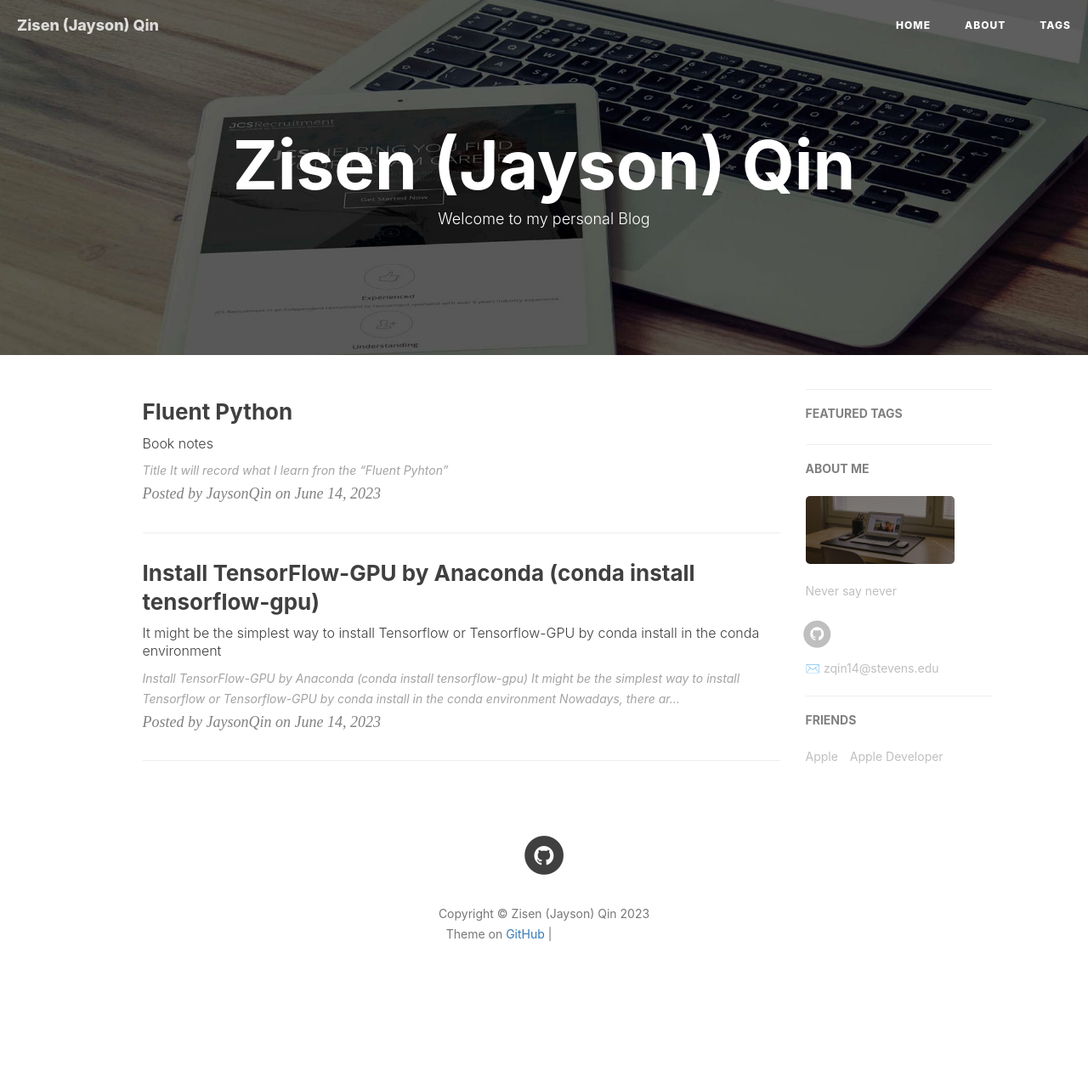
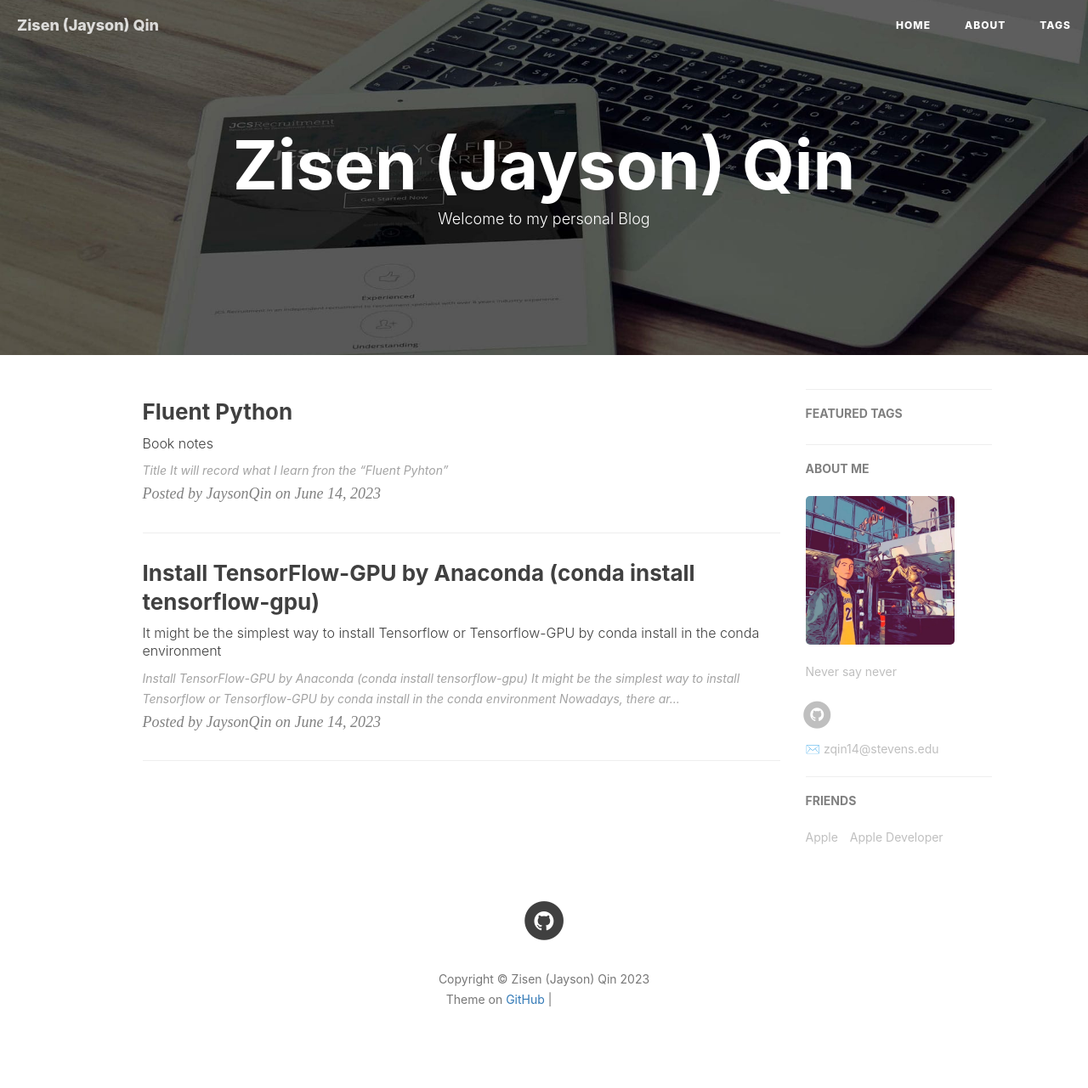
Before and after one commit to JaysonQin/JaysonQin.github.io, a Jekyll site: the page built from index.html, in a window 1280 px wide. Shown: the whole page at 85% size. Built offline with Jekyll 4.4.1, drawn with Linux system fonts in a browser that asks for light colours; nearby versions of some CDN libraries; the list of posts is cut into pages by our own code; comment, search, counter and statistics services are not loaded; before the commit the page ends 1204 px from its top, so only the background shows below that; grey boxes are pictures that could not be loaded.

Commit message:
Update _config.yml

```diff
--- a/_config.yml
+++ b/_config.yml
@@ -12,7 +12,7 @@
 # Sidebar settings
 sidebar: true                           # whether or not using Sidebar.
 sidebar-about-description: "Never say never"
-sidebar-avatar: /img/home-bg-o.jpg      # use absolute URL, seeing it's used in both `/` and `/about/`
+sidebar-avatar: /img/WechatIMG46.jpeg      # use absolute URL, seeing it's used in both `/` and `/about/`
 
 
 
```
